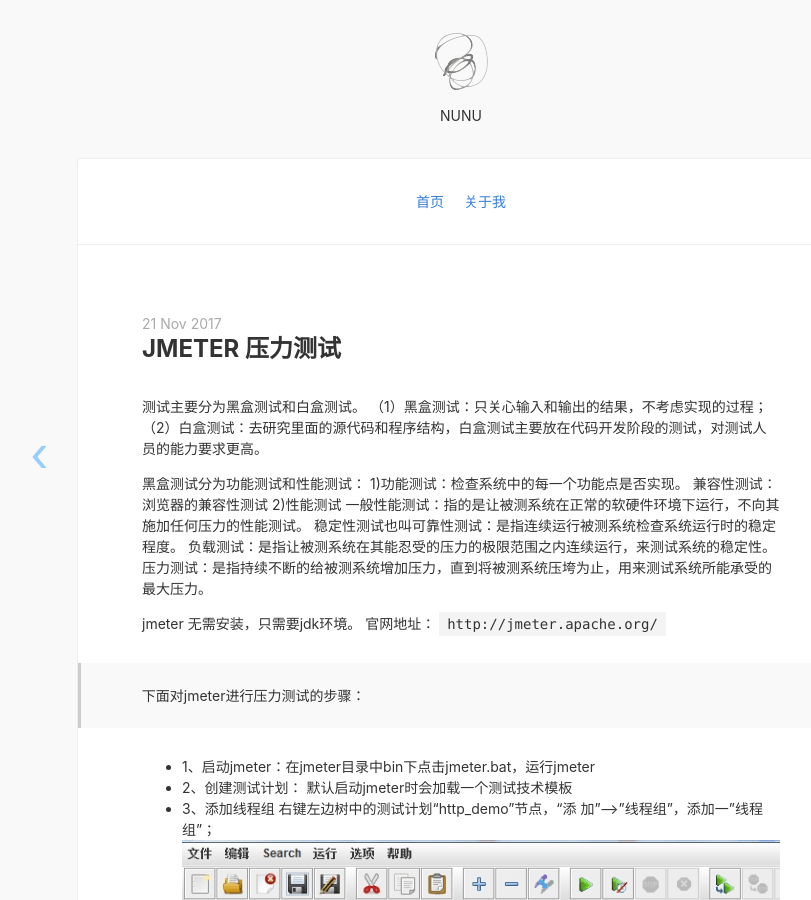
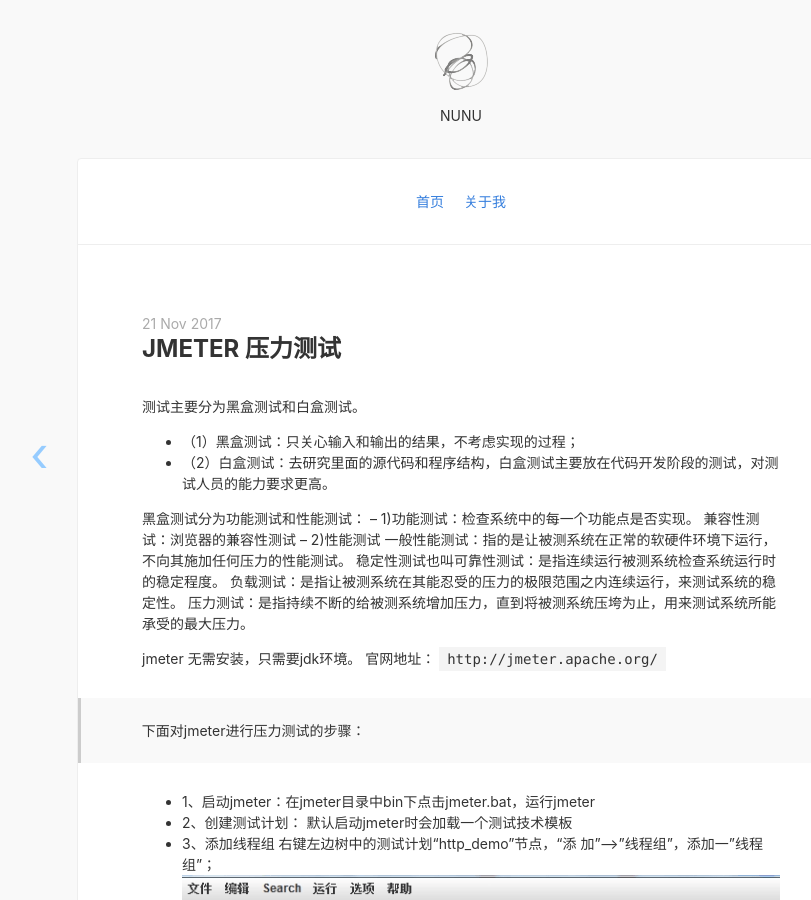
Before and after one commit to pnunu/pnunu.github.io, a Jekyll site: the page built from _posts/201711/2017-11-21-jmeter-the-jekyll-theme.md, in a window 1280 px wide and 900 px high. Shown: the whole window, without its empty margins (179-990 px from the left). Built offline with Jekyll 4.4.1, drawn with Linux system fonts in a browser that asks for light colours; nearby versions of some CDN libraries.

```diff
--- a/_posts/201711/2017-11-21-jmeter-the-jekyll-theme.md
+++ b/_posts/201711/2017-11-21-jmeter-the-jekyll-theme.md
@@ -4,13 +4,13 @@ date: 2017-11-21 22:00:01
 ---
 
 测试主要分为黑盒测试和白盒测试。
-（1）黑盒测试：只关心输入和输出的结果，不考虑实现的过程；
-（2）白盒测试：去研究里面的源代码和程序结构，白盒测试主要放在代码开发阶段的测试，对测试人员的能力要求更高。
+- （1）黑盒测试：只关心输入和输出的结果，不考虑实现的过程；
+- （2）白盒测试：去研究里面的源代码和程序结构，白盒测试主要放在代码开发阶段的测试，对测试人员的能力要求更高。
 
 黑盒测试分为功能测试和性能测试：
-1)功能测试：检查系统中的每一个功能点是否实现。
+-- 1)功能测试：检查系统中的每一个功能点是否实现。
 兼容性测试：浏览器的兼容性测试
-2)性能测试
+-- 2)性能测试
 一般性能测试：指的是让被测系统在正常的软硬件环境下运行，不向其施加任何压力的性能测试。
 稳定性测试也叫可靠性测试：是指连续运行被测系统检查系统运行时的稳定程度。
 负载测试：是指让被测系统在其能忍受的压力的极限范围之内连续运行，来测试系统的稳定性。
```
